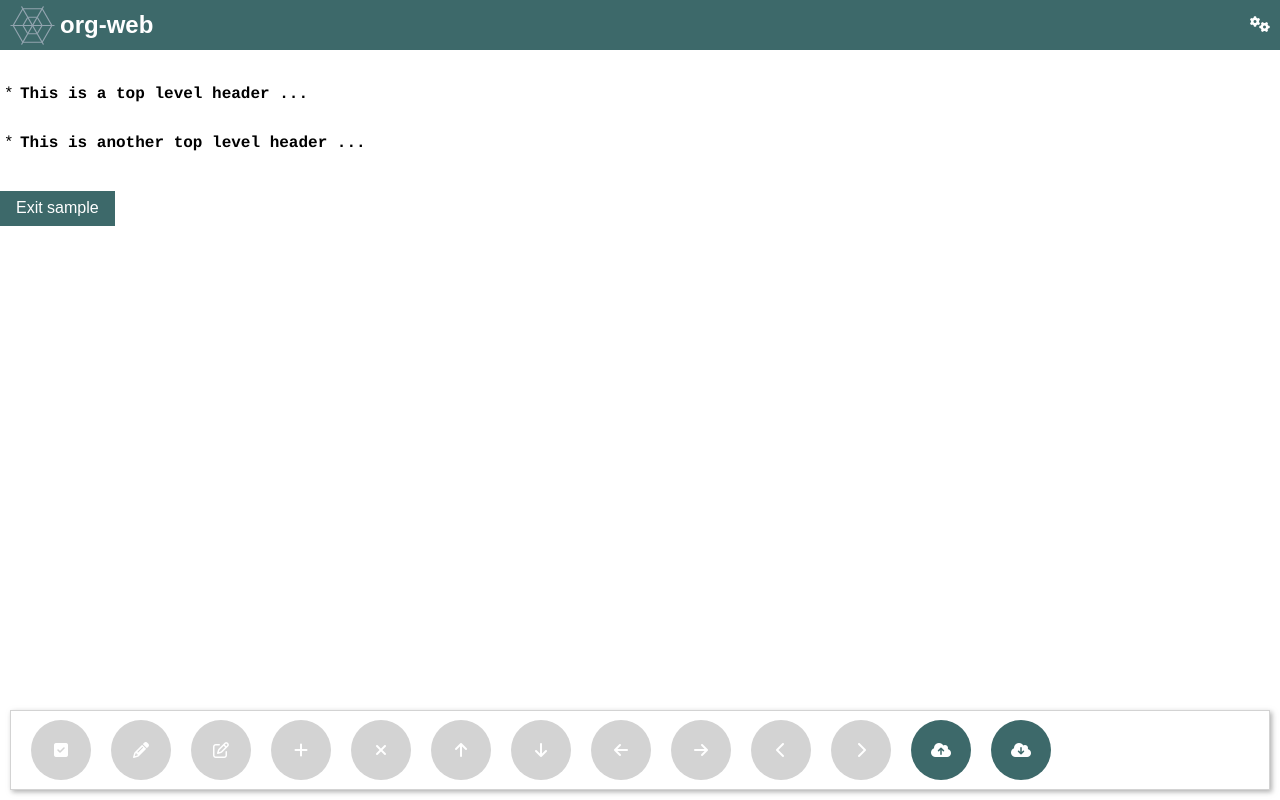
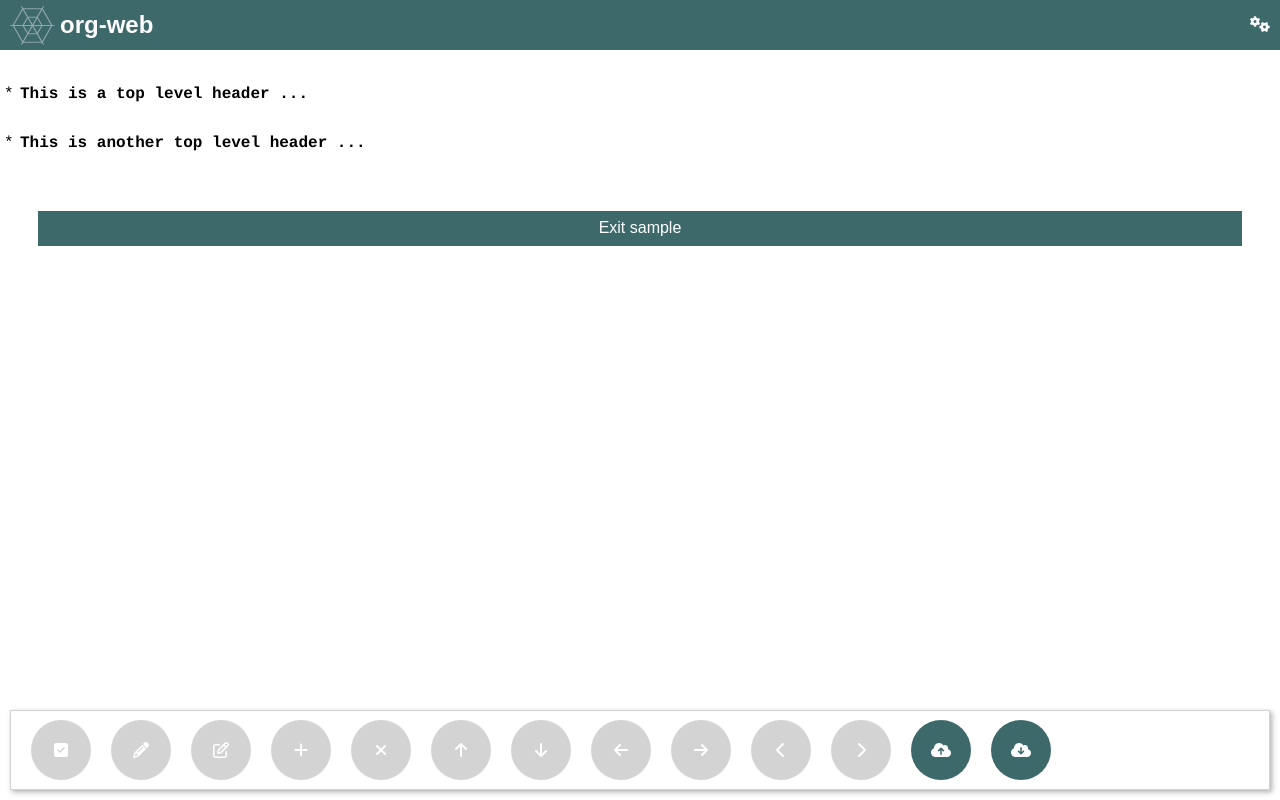
Before and after one commit to DanielDe/org-web, a React (Create React App) app: page / in a window 1280 px wide. Both pictures are taken after a click on the button "View sample file". Built offline with nearby package versions, Linux system fonts and the light colour scheme.

Commit message:
Make exit sample button prettier

```diff
--- a/src/components/org_web.js
+++ b/src/components/org_web.js
@@ -46,18 +46,10 @@ class OrgWeb extends Component {
       );
     }
 
-    const fileChooserButtonStyle = {
-      width: '94%',
-      marginLeft: '3%',
-      marginRight: '3%',
-      marginTop: 20,
-      marginBottom: 120
-    };
     const nonSampleModeButtons = (
       <div>
         <button onClick={() => this.handleBackToFileChooser()}
-                style={fileChooserButtonStyle}
-                className="btn">Back to file chooser</button>
+                className="btn btn--wide">Back to file chooser</button>
       </div>
     );
 
@@ -65,7 +57,7 @@ class OrgWeb extends Component {
       <div>
         <br />
         <br />
-        <button onClick={() => this.exitSampleMode()} className="btn">Exit sample</button>
+        <button onClick={() => this.exitSampleMode()} className="btn btn--wide">Exit sample</button>
       </div>
     );
 
--- a/src/stylesheets/base.css
+++ b/src/stylesheets/base.css
@@ -17,6 +17,14 @@
     background-color: lightgray;
 }
 
+.btn--wide {
+    width: 94%;
+    margin-left: 3%;
+    margin-right: 3%;
+    margin-top: 20px;
+    margin-bottom: 120px;
+}
+
 .loading-indicator {
     color: white;
     background-color: #3d696a;
```
